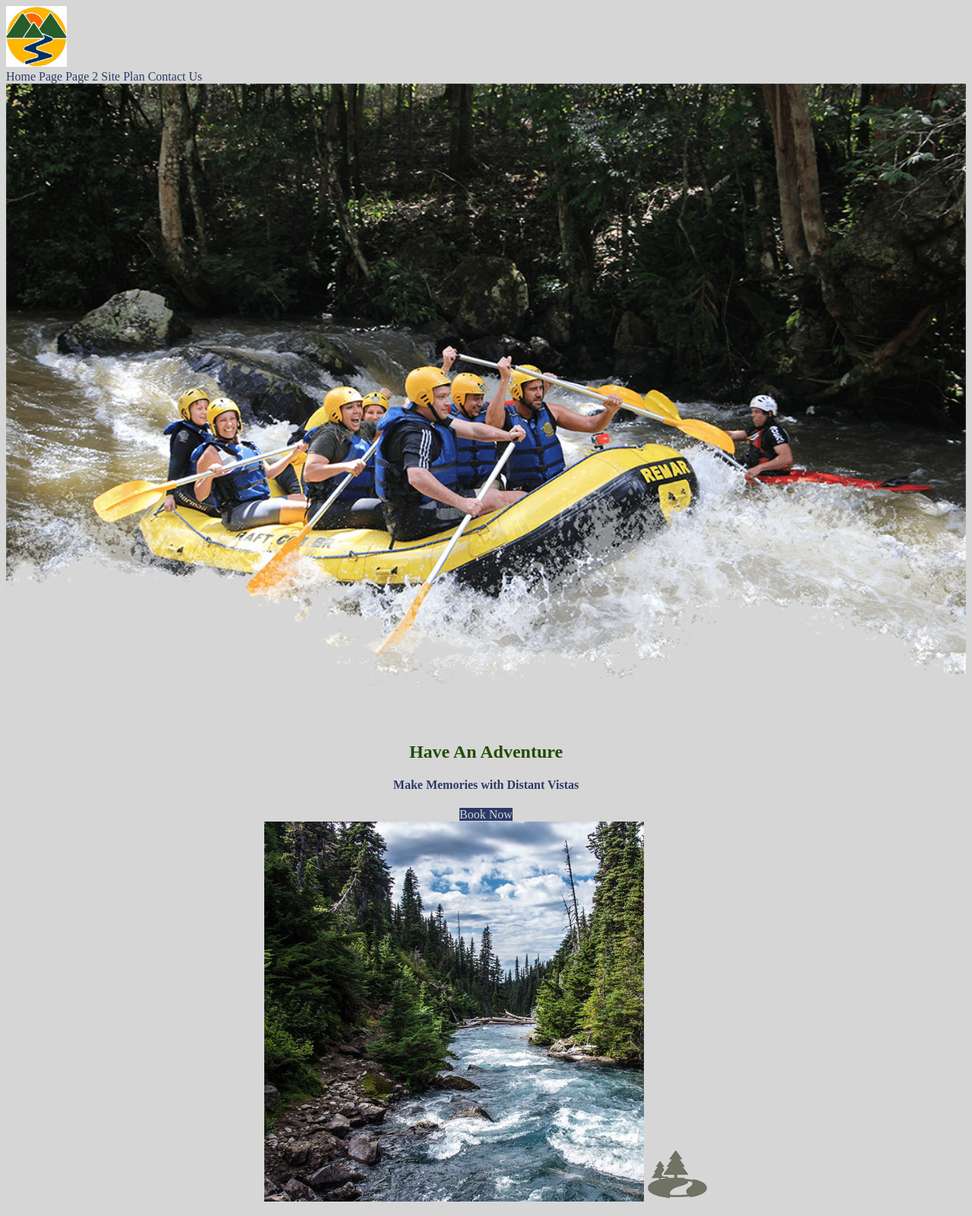
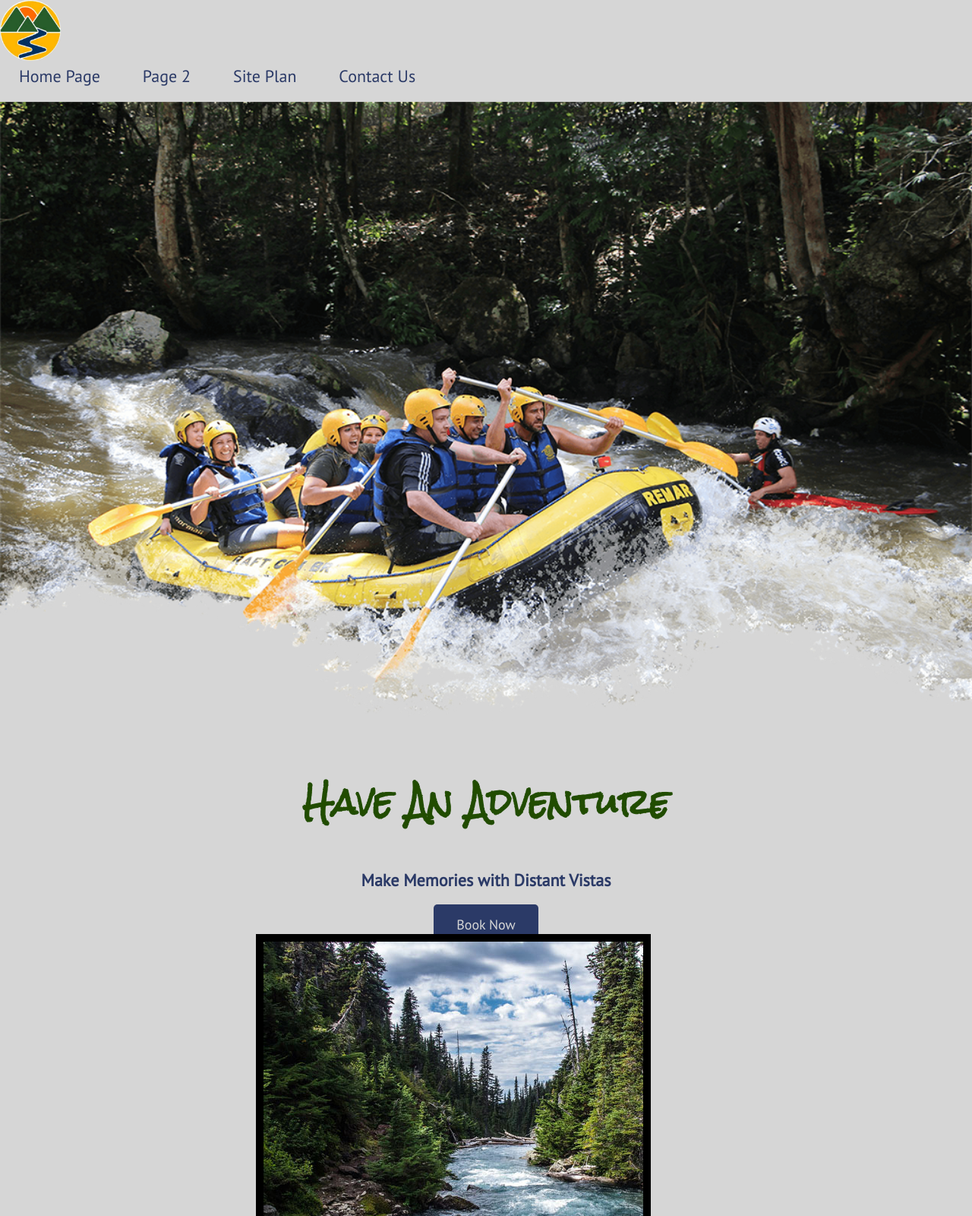
Before and after one commit to torgill43/wdd130, a plain HTML site: page wwr/index.html in a window 1280 px wide. Shown: the top 1600 px of the page at 76% size. Drawn offline with Linux system fonts and the light colour scheme.

Commit message:
ICE & W05 More CSS

```diff
--- a/styles/byui.css
+++ b/styles/byui.css
@@ -7,9 +7,17 @@ This does a little reset around all the web page */
 
 /* everything between the curly braces are declarations, each declaration needs to be followed by a semi-colon */
 
+@import url('https://fonts.googleapis.com/css2?family=Merriweather&family=Roboto:wght@300&display=swap');
+
+body {
+    font-family: Georgia, serif;
+    margin: 0;
+}
+                            /* cursive is the backup font */
+
 nav, footer {
     background-color: steelblue;
-    padding: 10px;
+    padding: 20px;
     text-align: center;
     /* text-align: center centers the content of the element*/
 }
@@ -22,23 +30,30 @@ a:hover {
 nav a {
     color: white;
     margin: 40px;
+    padding: 5px;
     text-decoration: none;
     font-size: 1.5em;
+    border-radius: 7px;
 }
 /* CSS Selector: descendent, only the a within the nave will be targeted */
 
 h1 {
     color: steelblue;
     text-align: center;
+    font-family: Merriweather, serif;
+    margin: 50px 0;
 }
 
 img {
     width: 80%;
-    /* border: 4px solid steelblue */
+    border: 4px solid steelblue;
     /* border is a shortcut that allows 3 values to be input at once */
     display: block;
     margin: 0 auto;
     /* centers container and not just content */
+    border-radius: 25px;
+    /* box-shadow: 15px 15px 10px #ccc */
+
 }
 
 
@@ -46,7 +61,7 @@ p {
     padding: 10px;
     width: 80%;
     text-align: center;
-    margin: 50px;
+    margin: 50px auto;
 }
 
 .main-para {
@@ -63,4 +78,5 @@ p {
 
 footer p {
     font-size: 20px;
+    margin: 20px auto;
 }
--- a/wwr/styles/site-plan-rafting.css
+++ b/wwr/styles/site-plan-rafting.css
@@ -12,7 +12,7 @@ Fonts are separated by a | */
   --accent2-color: #D6D6D6;
 
   /* change the values below to your chosen font(s) */
-  --heading-font: "Rock Salt";
+  --heading-font: "Rock Salt", "Bradley Hand", cursive;
   --paragraph-font: "PT Sans", Roboto, sans-serif;
 
   /* these colors below should be chosen from among your palette colors above */
--- a/wwr/styles/styles.css
+++ b/wwr/styles/styles.css
@@ -1,3 +1,5 @@
+@import url('https://fonts.googleapis.com/css2?family=PT+Sans&family=Roboto:wght@300&family=Rock+Salt&display=swap');
+
 /* colors
 #214c00 - green
 #2B3A67 - blue
@@ -6,6 +8,10 @@
 
 body {
     background-color: #D6D6D6;
+    font-family: "PT Sans", Roboto, sans-serif;
+    font-size: 22px;
+    margin: 0;
+    padding: 0;
 }
 
 .logo {
@@ -25,6 +31,7 @@ nav a {
     text-align: center;
     color: #2B3A67;
     text-decoration: none;
+    padding: 15px 25px;
 }
 
 nav a:hover {
@@ -32,13 +39,25 @@ nav a:hover {
     color: #D6D6D6;
 }
 
+.logo {
+    border-radius: 50%;
+}
+
+#logo_link {
+    padding-top: 5px;
+}
+
 #hero-img {
     width: 100%;
+    margin-top: 20px;
 }
 
 .home-title {
     text-align: center;
     color: #214c00;
+    font-family: "Rock Salt", "Bradley Hand", cursive;
+    font-size: 2em;
+    margin-top: 10px;
 }
 
 h4 {
@@ -53,6 +72,10 @@ h4 {
     background-color: #2B3A67;
     color: #D6D6D6;
     text-decoration: none;
+    font-size: 18px;
+    padding: 15px 30px;
+    margin-top: 50px;
+    border-radius: 5px;
 }
 
 .book:hover, .join:hover {
@@ -68,6 +91,22 @@ main section {
     text-align: center;
 }
 
+main section img {
+    box-sizing: border-box;
+}
+
+h2 {
+    margin: 0;
+}
+
+.rivers-card .camping-card .rapids-card {
+    margin: 200px 0;
+}
+
+.card-img {
+    border: 10px solid black;
+}
+
 #background{
     height: 725px;
     background-color: #2B3A67;
@@ -75,25 +114,34 @@ main section {
 
 .icon {
     width: 80px;
+    padding-top: 10px;
 }
 
 .msg {
     background-color: #D6D6D6;
+    line-height: 1.5em;
+    padding: 35px;
 }
 
 .msg h2 {
     color: #214c00;
+    font-family: "Rock Salt", "Bradley Hand", cursive;
 }
 .msg p {
     color: #2B3A67;
+    font-size: .8em;
+    padding-bottom: 15px;
 }
 
 footer {
     background-color: #FF9A5C;
+    padding: 25px 45px;
+    margin-top: 200px;
 }
 
 footer h3, footer h3 a {
     color: #D6D6D6;
+    font-size: .8em;
 }
 
 footer h3 a:hover {
@@ -103,8 +151,12 @@ footer h3 a:hover {
 footer a {
     color: #FF9A5C;
     text-decoration: none;
-}
+    }
 footer a:hover {
     background-color: #D6D6D6;
     color: #2B3A67;
 }
+
+footer .social img {
+    padding-top: 15px;
+}
```
Also changed, not shown: ICE/w05_ice.html (added, +17 -0 lines), byui.html (+1 -1 lines), ICE/images/w05_ice_image_desk.jpg (added), ICE/images/w05_ice_image_graphic.png (added), ICE/images/w05_ice_image_person.jpg (added), ICE/images/w05_title_img.jpg (added), ICE/w05_ice.css (added).
